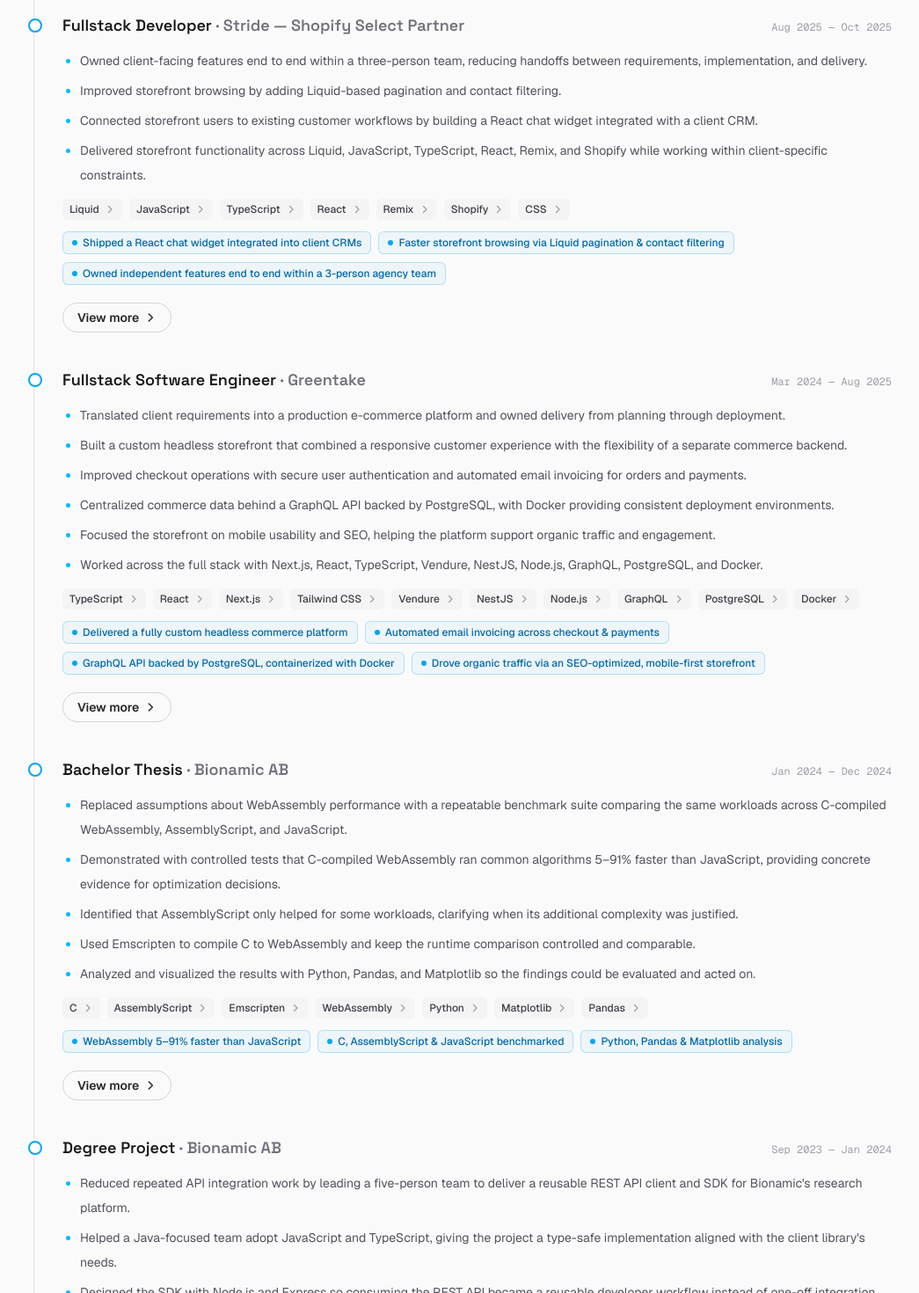
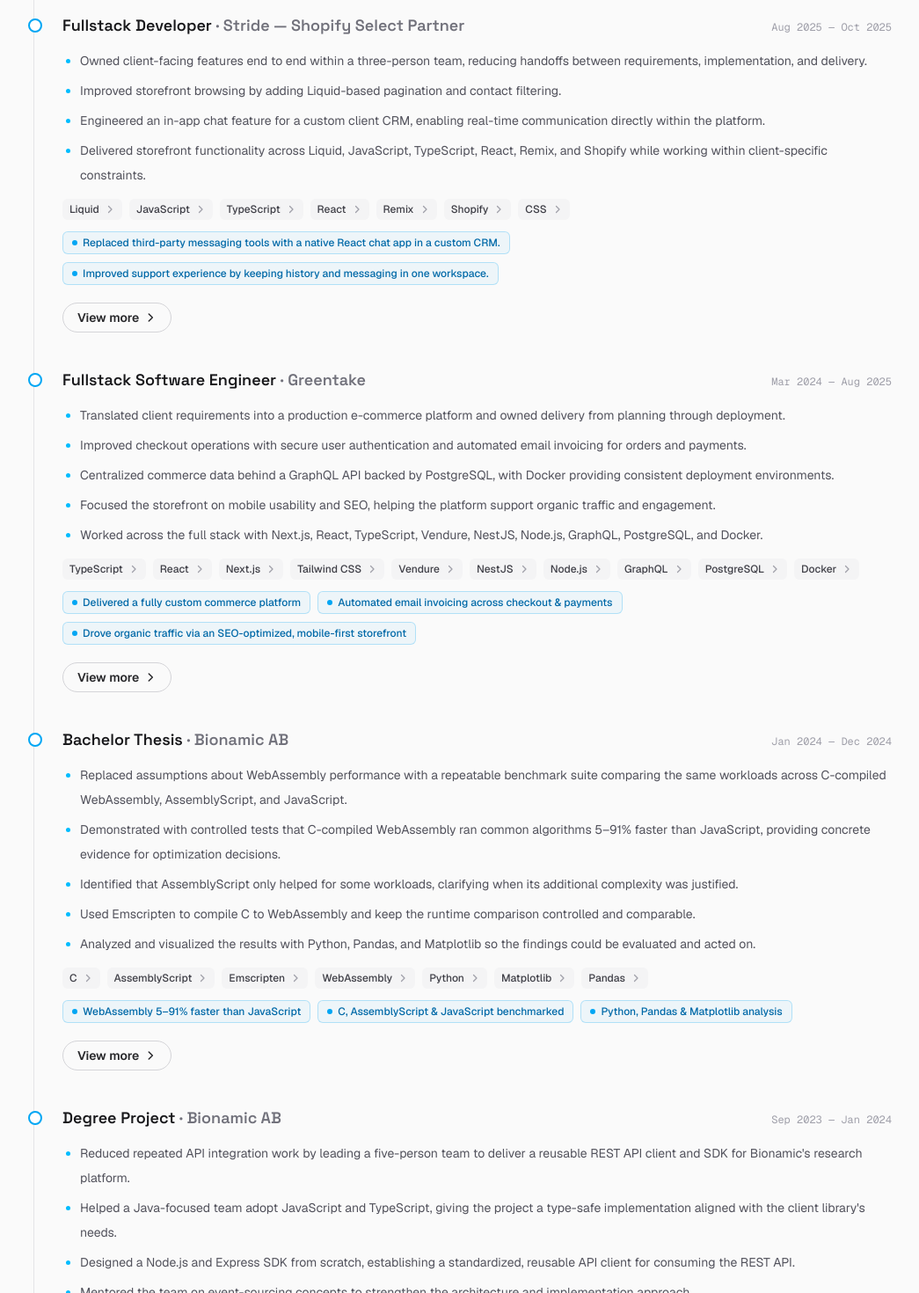
Before and after one commit to yousif-khalil-abdulkarim/yousif-abdulkarim-portfolio, a Next.js app: page /main in a window 1280 px wide. Shown: the part 3880-5350 px from the top of the page at 88% size, without its empty margins (114-1159 px from the left). Built offline with nearby package versions, Linux system fonts and the light colour scheme; no server answers; what @react-pdf/renderer would draw is missing.

Commit message:
refactor(content): refine experience points and proof badges
- Stride: sharpen chat feature point; reframe proof badges as impact
- Greentake: trim a point and proof badge
- Degree Project: clarify Node.js/Express SDK point

```diff
--- a/src/data/portfolios/main-portfolio.ts
+++ b/src/data/portfolios/main-portfolio.ts
@@ -219,7 +219,7 @@ export const mainPortfolio: PortfolioData = {
       points: [
         "Owned client-facing features end to end within a three-person team, reducing handoffs between requirements, implementation, and delivery.",
         "Improved storefront browsing by adding Liquid-based pagination and contact filtering.",
-        "Connected storefront users to existing customer workflows by building a React chat widget integrated with a client CRM.",
+        "Engineered an in-app chat feature for a custom client CRM, enabling real-time communication directly within the platform.",
         "Delivered storefront functionality across Liquid, JavaScript, TypeScript, React, Remix, and Shopify while working within client-specific constraints.",
       ],
       stack: [
@@ -232,9 +232,8 @@ export const mainPortfolio: PortfolioData = {
         allSkills["CSS"],
       ],
       proof: [
-        "Shipped a React chat widget integrated into client CRMs",
-        "Faster storefront browsing via Liquid pagination & contact filtering",
-        "Owned independent features end to end within a 3-person agency team",
+        "Replaced third-party messaging tools with a native React chat app in a custom CRM.",
+        "Improved support experience by keeping history and messaging in one workspace.",
       ],
       liveUrl: null,
     },
@@ -247,7 +246,6 @@ export const mainPortfolio: PortfolioData = {
         "The client needed a commerce platform tailored to its requirements rather than a standard storefront. I owned the full delivery of a custom headless e-commerce system, from requirements and architecture through deployment.",
       points: [
         "Translated client requirements into a production e-commerce platform and owned delivery from planning through deployment.",
-        "Built a custom headless storefront that combined a responsive customer experience with the flexibility of a separate commerce backend.",
         "Improved checkout operations with secure user authentication and automated email invoicing for orders and payments.",
         "Centralized commerce data behind a GraphQL API backed by PostgreSQL, with Docker providing consistent deployment environments.",
         "Focused the storefront on mobile usability and SEO, helping the platform support organic traffic and engagement.",
@@ -266,9 +264,8 @@ export const mainPortfolio: PortfolioData = {
         allSkills["Docker"],
       ],
       proof: [
-        "Delivered a fully custom headless commerce platform",
+        "Delivered a fully custom commerce platform",
         "Automated email invoicing across checkout & payments",
-        "GraphQL API backed by PostgreSQL, containerized with Docker",
         "Drove organic traffic via an SEO-optimized, mobile-first storefront",
       ],
       liveUrl: null,
@@ -313,7 +310,7 @@ export const mainPortfolio: PortfolioData = {
       points: [
         "Reduced repeated API integration work by leading a five-person team to deliver a reusable REST API client and SDK for Bionamic's research platform.",
         "Helped a Java-focused team adopt JavaScript and TypeScript, giving the project a type-safe implementation aligned with the client library's needs.",
-        "Designed the SDK with Node.js and Express so consuming the REST API became a reusable developer workflow instead of one-off integration code.",
+        "Designed a Node.js and Express SDK from scratch, establishing a standardized, reusable API client for consuming the REST API.",
         "Mentored the team on event-sourcing concepts to strengthen the architecture and implementation approach.",
         "Shipped the client library to production as an reusable npm package and established REST API and SDK patterns that could be reused by the team.",
       ],
```
